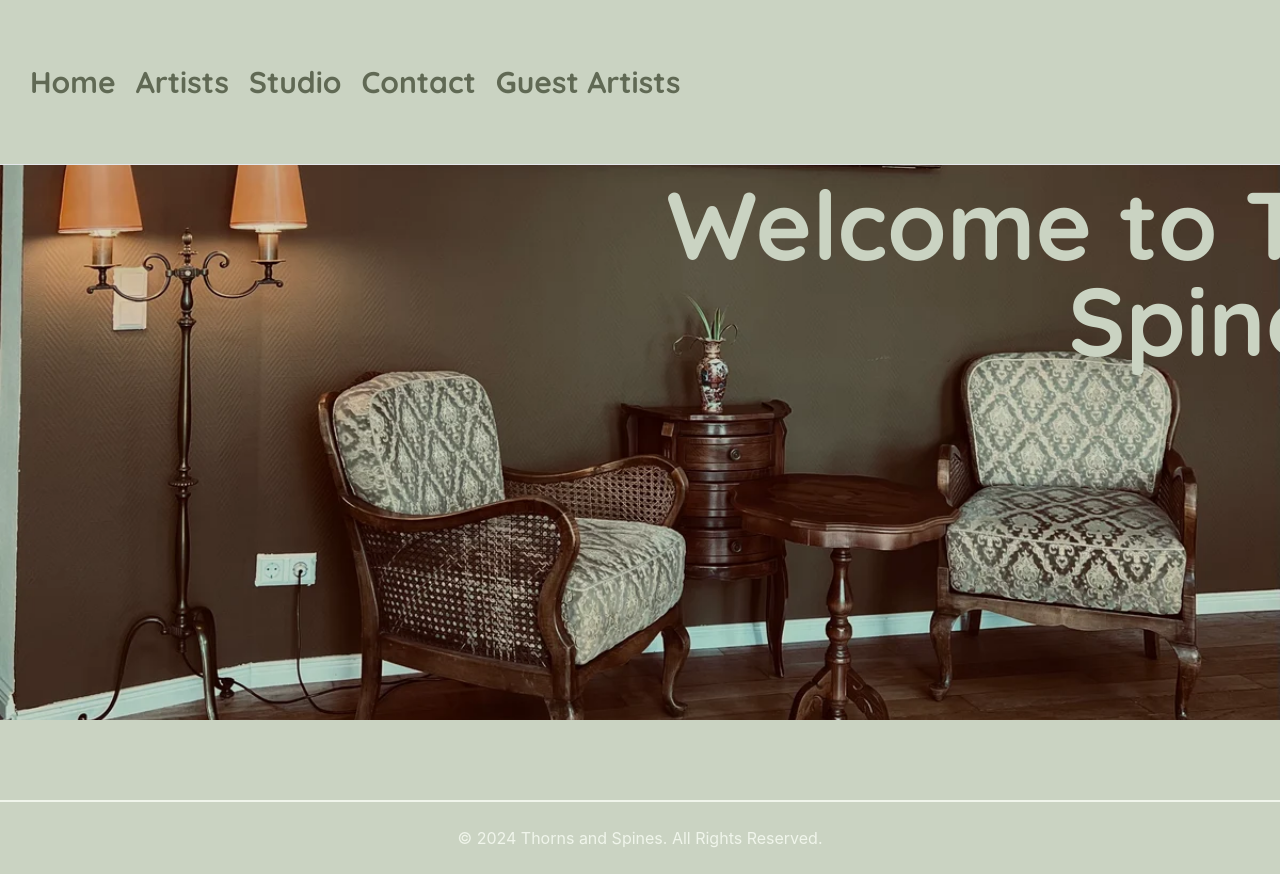
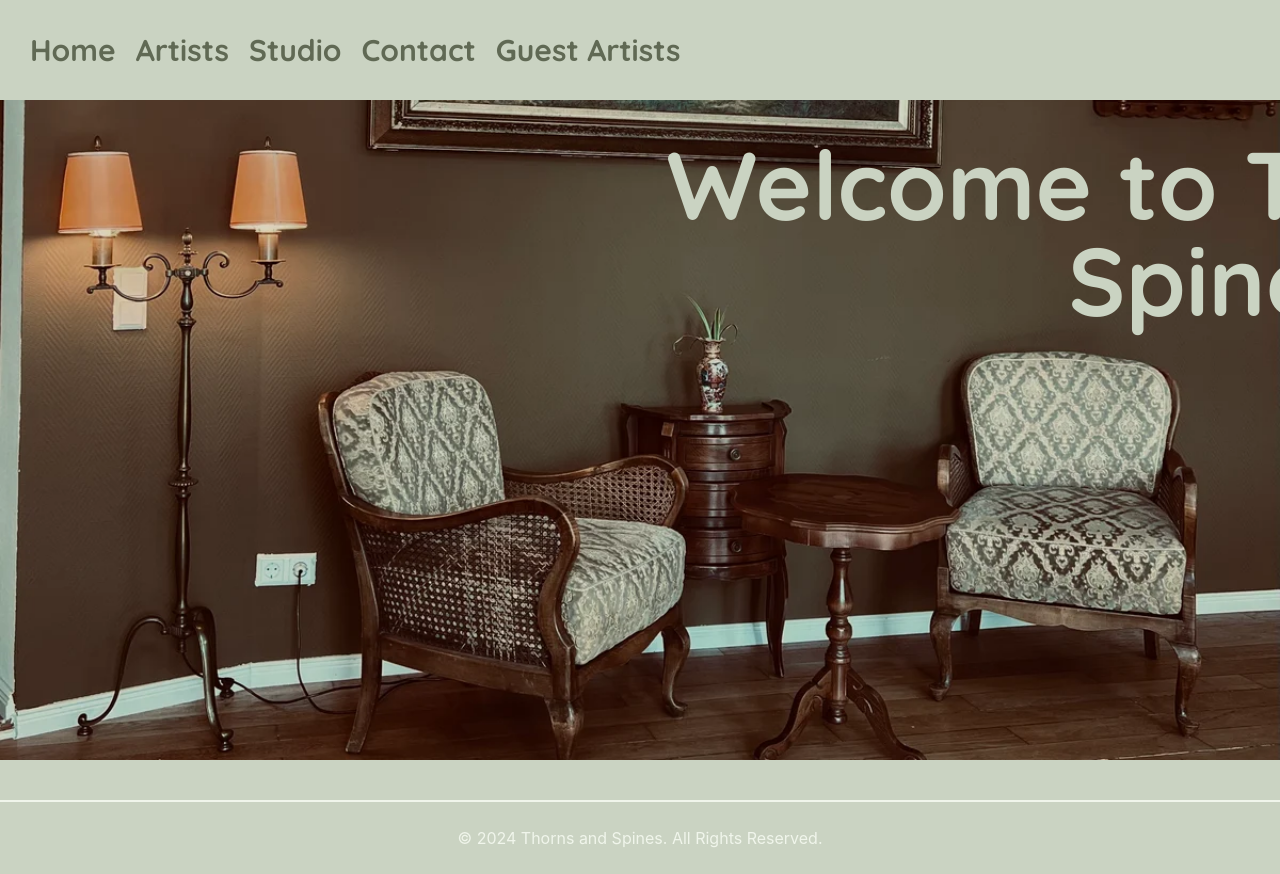
Before and after one commit to Cmbs86/Thorns-and-Spines-page, a React (Vite) app in the folder thorns-n-spines-project/: page / in a window 1280 px wide. Built offline with nearby package versions, Linux system fonts and the light colour scheme.

Commit message:
fix banner && navbar

```diff
--- a/thorns-n-spines-project/src/components/Header.jsx
+++ b/thorns-n-spines-project/src/components/Header.jsx
@@ -3,8 +3,8 @@ import NavMobile from "./NavMobile";
 
 const Header = () => {
   return (
-    <div className=" w-full fixed top-0 left-0 right-0 bg-tns-ash-gray-light  text-tns-ebony  border-x-tns-mint-cream font-sans z-50">
-      <nav className="w-full flex items-center justify-start py-1 lg:py-16 border-b">
+    <div className=" w-full h-auto fixed top-0 left-0 right-0 bg-tns-ash-gray-light  text-tns-ebony  border-x-tns-mint-cream font-sans z-50">
+      <nav className="w-full flex items-center justify-start py-3 lg:py-8">
         {/* <span className="text-lg">⚡️</span> */}
         <NavMobile />
         <NavDesktop />
--- a/thorns-n-spines-project/src/components/Hero.jsx
+++ b/thorns-n-spines-project/src/components/Hero.jsx
@@ -2,7 +2,7 @@ import ThornsHero from "../assets/images/hero.webp";
 
 const Hero = () => {
   return (
-    <div className="lg:block fixed w-full h-[80vh] z-0">
+    <div className="lg:block fixed w-full h-[90vh] z-0">
       {/* Background image container */}
       <div
         className="absolute w-full h-full bg-cover bg-center bg-no-repeat bg-fixed z-0"
--- a/thorns-n-spines-project/src/components/NavMobile.jsx
+++ b/thorns-n-spines-project/src/components/NavMobile.jsx
@@ -4,6 +4,7 @@ import { useState } from "react";
 import { AnimatePresence, motion } from "framer-motion";
 import { Squash as Hamburger } from "hamburger-react";
 import { routes } from "../routes";
+import Hero from "../components/Hero.jsx";
 
 
 const NavMobile = () => {
@@ -41,6 +42,7 @@ const NavMobile = () => {
                   key={route.title}
                   className="w-full p-[0.08rem] py-2 rounded-xl "
                   >
+
                     <a
                       onClick={() => setOpen((prev) => !prev)}
                       className={
```
